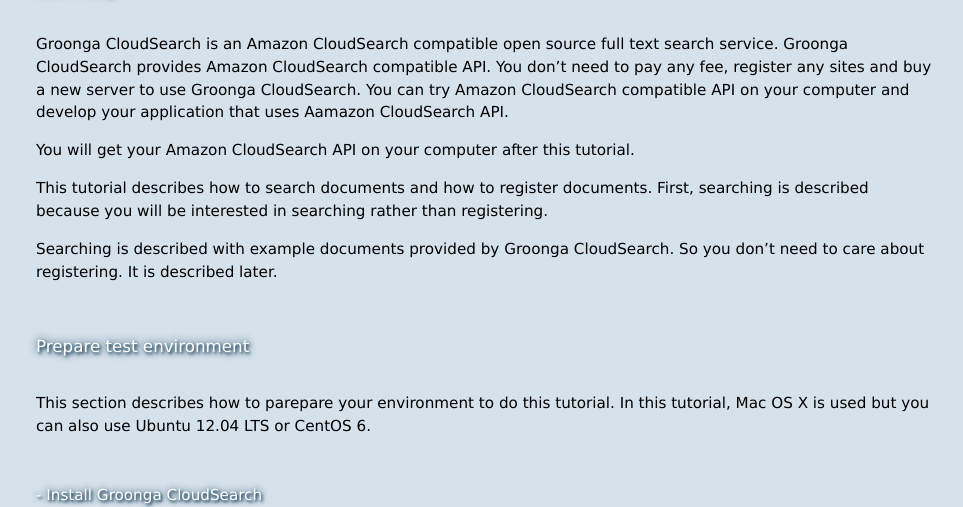
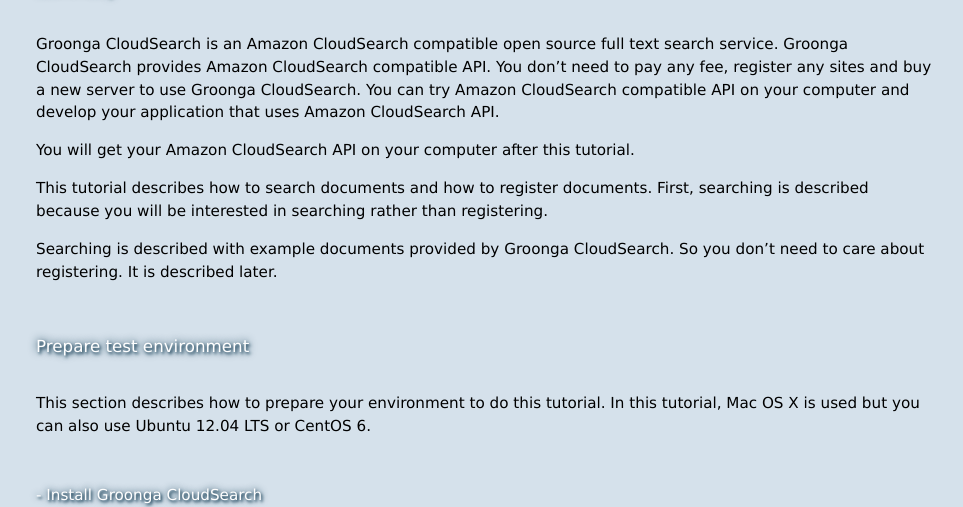
Before and after one commit to groonga/gcs.groonga.org, a Jekyll site: the page built from docs/tutorial/index.md, in a window 1280 px wide and 900 px high, scrolled down 218 px. Shown: the part 225-732 px from the top of the window, without its empty margins (156-1119 px from the left). Built offline with Jekyll 4.4.1, drawn with Linux system fonts in a browser that asks for light colours; comment, search, counter and statistics services are not loaded; some of the changed text lies outside the part shown.

Commit message:
Fix typos on the tutorial

```diff
--- a/docs/tutorial/index.md
+++ b/docs/tutorial/index.md
@@ -22,7 +22,7 @@
 CloudSearch compatible API. You don't need to pay any fee, register
 any sites and buy a new server to use Groonga CloudSearch.  You can
 try Amazon CloudSearch compatible API on your computer and develop
-your application that uses Aamazon CloudSearch API.
+your application that uses Amazon CloudSearch API.
 
 You will get your Amazon CloudSearch API on your computer after
 this tutorial.
@@ -37,7 +37,7 @@
 
 ## Prepare test environment
 
-This section describes how to parepare your environment to do this
+This section describes how to prepare your environment to do this
 tutorial. In this tutorial, Mac OS X is used but you can also use
 Ubuntu 12.04 LTS or CentOS 6.
 
```
Also changed, not shown: other parts of docs/tutorial/index.md (+3 -3 lines).
